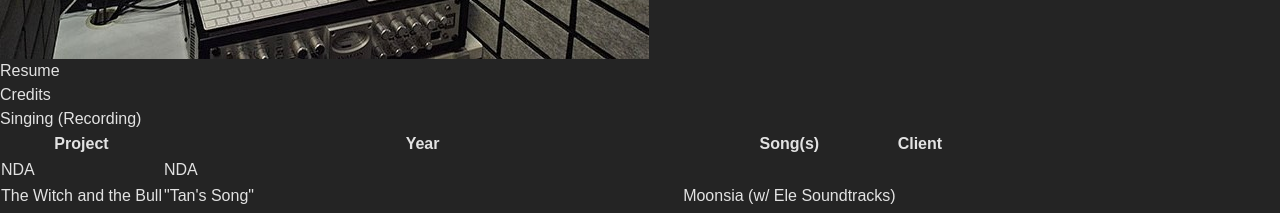
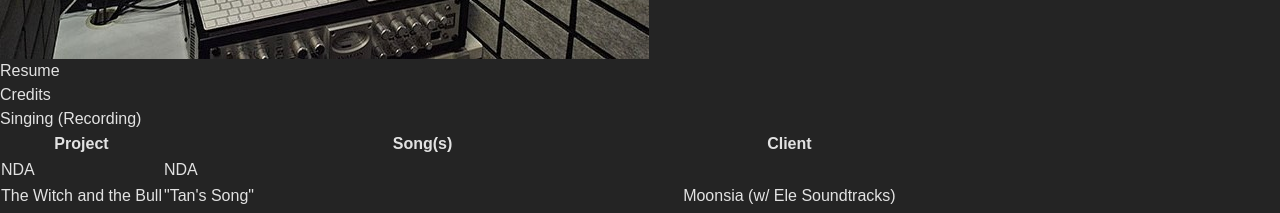
Before and after one commit to bbachdev/barry-bach-site, a React (Vite) app: page / in a window 1280 px wide. Shown: the part 3780-3993 px from the top of the page. Built offline with nearby package versions, Linux system fonts and the light colour scheme; a web font is replaced by a local one.

Commit message:
Update table headers - Resume

```diff
--- a/src/components/Resume.tsx
+++ b/src/components/Resume.tsx
@@ -65,7 +65,6 @@ export default function Resume() {
               <thead>
                 <tr>
                   <th className={'text-left w-1/4 pb-4 px-4'}>Project</th>
-                  <th className={'text-left pb-4 px-4'}>Year</th>
                   <th className={'text-left w-1/2 pb-4 px-4'}>Song(s)</th>
                   <th className={'text-left pb-4 px-4'}>Client</th>
                 </tr>
```
